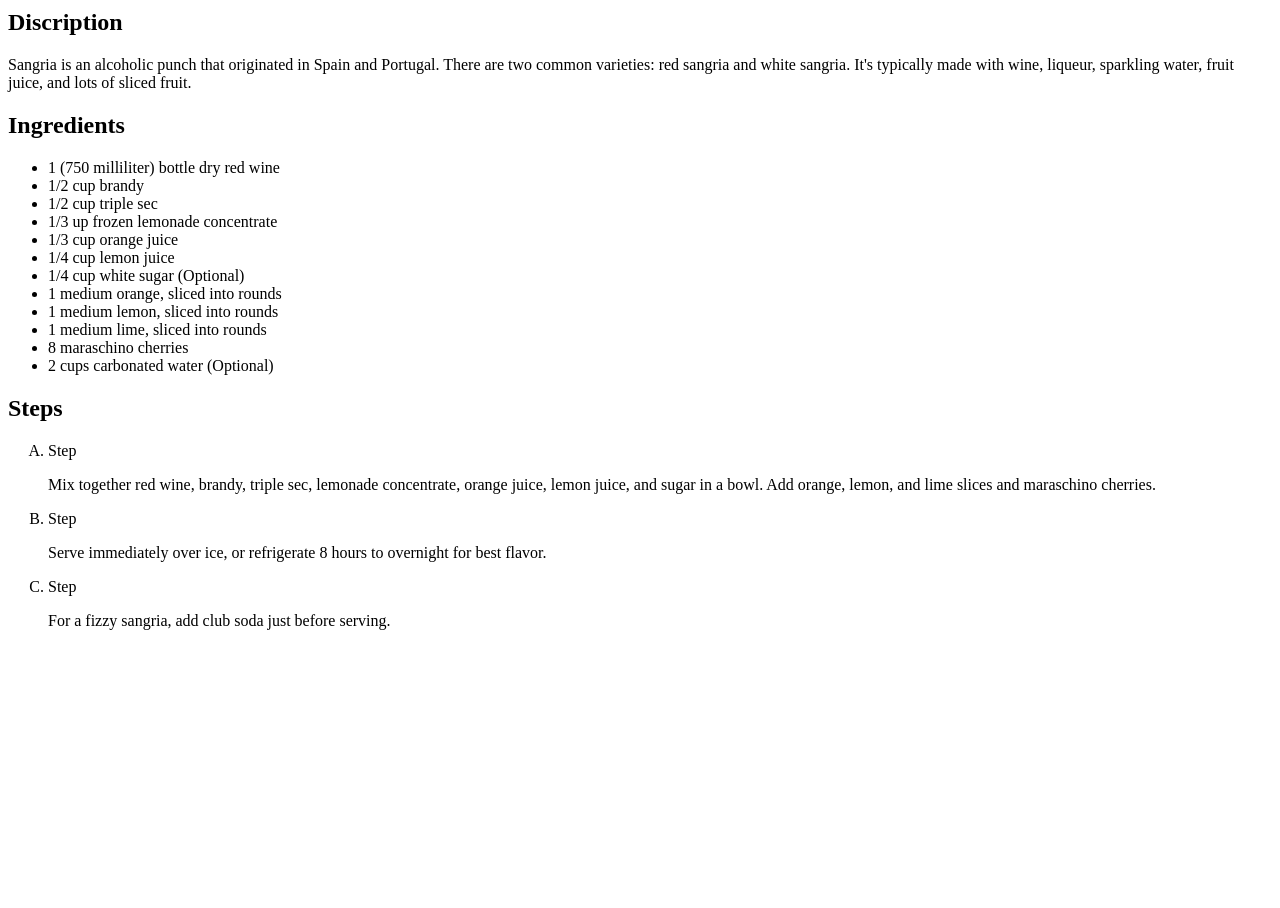
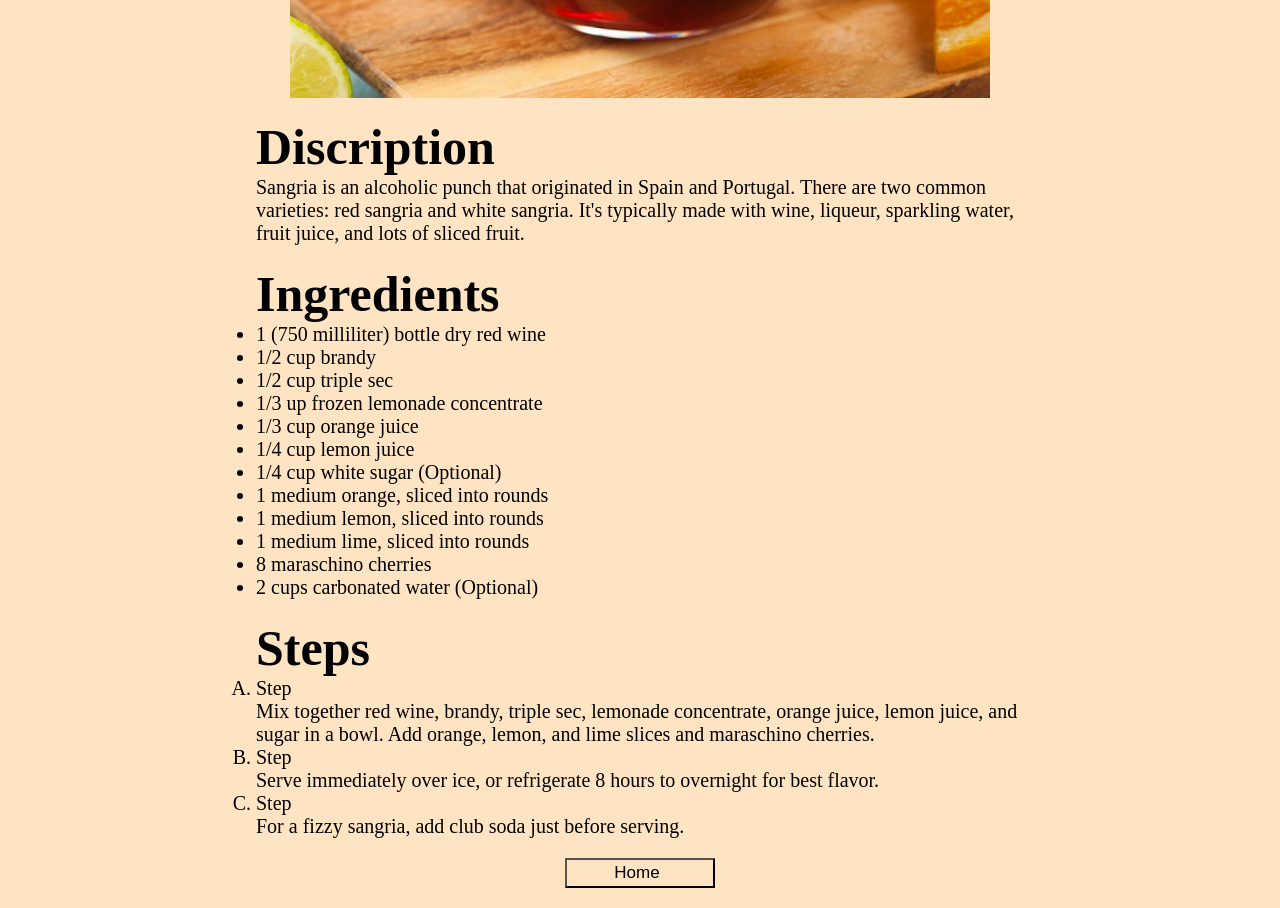
Before and after one commit to Gloffindail/odin-recipes, a plain HTML site: page recipes/sangria.html in a window 1280 px wide. Shown: the part 717-1625 px from the top of the page. Before the commit the page ends 1363 px from the top, so only its background shows below. Drawn offline with Linux system fonts and the light colour scheme.

Commit message:
Add scc elements to recipes pages

```diff
--- a/recipes/paella-valenciana.html
+++ b/recipes/paella-valenciana.html
@@ -1,10 +1,23 @@
+<!DOCTYPE html>
+<html lang="en">
+  <head>
+    <meta charset="UTF-8">
+    <meta http-equiv="X-UA-Compatible" content="IE=edge">
+    <meta name="viewport" content="width=device-width, initial-scale=1.0">
+    <title>Paella</title>
+    <link rel="stylesheet" href="style-recipes.css">
+  </head>
+
 <main>
     <h1>Paella Valenciana</h1>
-    <img src="../pic/paella-valenciana.jpg" alt="A pan of paella with chicken">
+    <img class="intropic" src="../pic/paella-valenciana.jpg" alt="A pan of paella with chicken">
 
+    <a><container class="maincontainer">
         <h2>Discription</h2>
         <p>A <strong>traditional</strong> paella Valenciana. I lived in Spain for two years where I was taught the art of making paella which originated in Valencia. I haven't found anything on here which is even close to authentic, so I thought I would add this recipe for those who would like to try a taste of Spain. First and foremost you will need a <i>special</i> paella pan called a paellera or just a paella. Trust me after you taste this you'll be glad you bought the special pan.</p>
+    </container></a>
 
+    <container class="maincontainer">
         <h2>Ingredients</h2>
         <ul>
             <li>1 tablespoon olive oil</li>
@@ -23,6 +36,9 @@
             <li>1 pinch dried rosemary, or to taste</li>
             <li>3 cups short-grain white rice, or as needed</li>
         </ul>
+    </container>
+
+    <container class="maincontainer">
         <h2>Steps</h2>
         <ol type="A">
             <li>Step</li>
@@ -32,4 +48,11 @@
             <li>Step</li>
             <p>Season with a generous amount of salt, just enough saffron for a yellow color, thyme, and rosemary. Stir in half as much rice as the amount of water added to the pan. Cover, reduce heat to low, and simmer until all of the liquid has been absorbed, about 20 minutes.</p>
         </ol>
+    </container>
+
+    <container class="maincontainer">
+        <form action="../index.html">
+        <button class="homebutton">Home</button></form>
+    </container>
+
 </main>
--- a/recipes/sangria.html
+++ b/recipes/sangria.html
@@ -1,10 +1,23 @@
+<!DOCTYPE html>
+<html lang="en">
+  <head>
+    <meta charset="UTF-8">
+    <meta http-equiv="X-UA-Compatible" content="IE=edge">
+    <meta name="viewport" content="width=device-width, initial-scale=1.0">
+    <title>Sangria</title>
+    <link rel="stylesheet" href="style-recipes.css">
+  </head>
+
 <main>
     <h1>Sangria</h1>
-    <img src="../pic/sangria.jpg" alt="a glass of red wine with fruites">
+    <img class="intropic" src="../pic/sangria.jpg" alt="a glass of red wine with fruites">
 
+    <container class="maincontainer">
         <h2>Discription</h2>
         <p>Sangria is an alcoholic punch that originated in Spain and Portugal. There are two common varieties: red sangria and white sangria. It's typically made with wine, liqueur, sparkling water, fruit juice, and lots of sliced fruit.</p>
+    </container>
 
+    <container class="maincontainer">
         <h2>Ingredients</h2>
         <ul>
             <li>1 (750 milliliter) bottle dry red wine</li>
@@ -20,7 +33,9 @@
             <li>8 maraschino cherries</li>
             <li>2 cups carbonated water (Optional)</li>
         </ul>
+    </container>
 
+    <container class="maincontainer">
         <h2>Steps</h2>
         <ol type="A">
             <li>Step</li>
@@ -30,4 +45,11 @@
             <li>Step</li>
             <p>For a fizzy sangria, add club soda just before serving.</p>
         </ol>
+    </container>
+
+    <container class="maincontainer">
+        <form action="../index.html">
+        <button class="homebutton">Home</button></form>
+    </container>
+
 </main>
--- a/recipes/style-recipes.css
+++ b/recipes/style-recipes.css
@@ -1,6 +1,9 @@
 
 * {
     background-color: bisque;
+
+    margin: 0;
+    padding-left: 0;
 }
 
 h1 {
@@ -15,36 +18,35 @@ h1 {
     margin-left: auto;
     margin-right: auto;
     display: block;
-}
-
-.flagpic {
-    width: 55px;
-}
-
-.iconpic {
-    width: 350px;
-    height: square;
+    margin-bottom: 20px;
 }
 
 h2 {
     font-size: 50px;
 }
 
-.listof {
-    font-size: 30px;
-    font-style: normal;
+.maincontainer {
+    width: 60%;
+    margin-left: auto;
+    margin-right: auto;
+    display: block;
+    margin-bottom: 20px;
 }
 
-button {
+p,
+li {
     font-size: 20px;
-    width: 250px;
 }
 
-.odd {
-    background-color: red;
-    color: white;
+.homebutton {
+    width: 150px;
+    height: 30px;
+    text-decoration: none;
+    color: black;
+    text-align: center;
+    line-height: 20px;
+    display: block;
+    margin: 20px auto;
+    font: normal 17px arial;
+
 }
-
-.even {
-    background-color: rgb(245, 245, 11);
-}
--- a/style.css
+++ b/style.css
@@ -1,13 +1,14 @@
 
 * {
     background-color: bisque;
+    width: 1500px;
+    margin: auto;
 }
 
 h1 {
     font-size: 100px;
     color: black;
     text-align: center;
-
 }
 
 .intropic {
@@ -15,6 +16,11 @@ h1 {
     margin-left: auto;
     margin-right: auto;
     display: block;
+    margin-bottom: 20px;
+}
+
+.maincontainer {
+
 }
 
 .flagpic {
```
Also changed, not shown: recipes/pasta.html (+23 -1 lines). Lines whose indentation alone changed are shown as unchanged.
